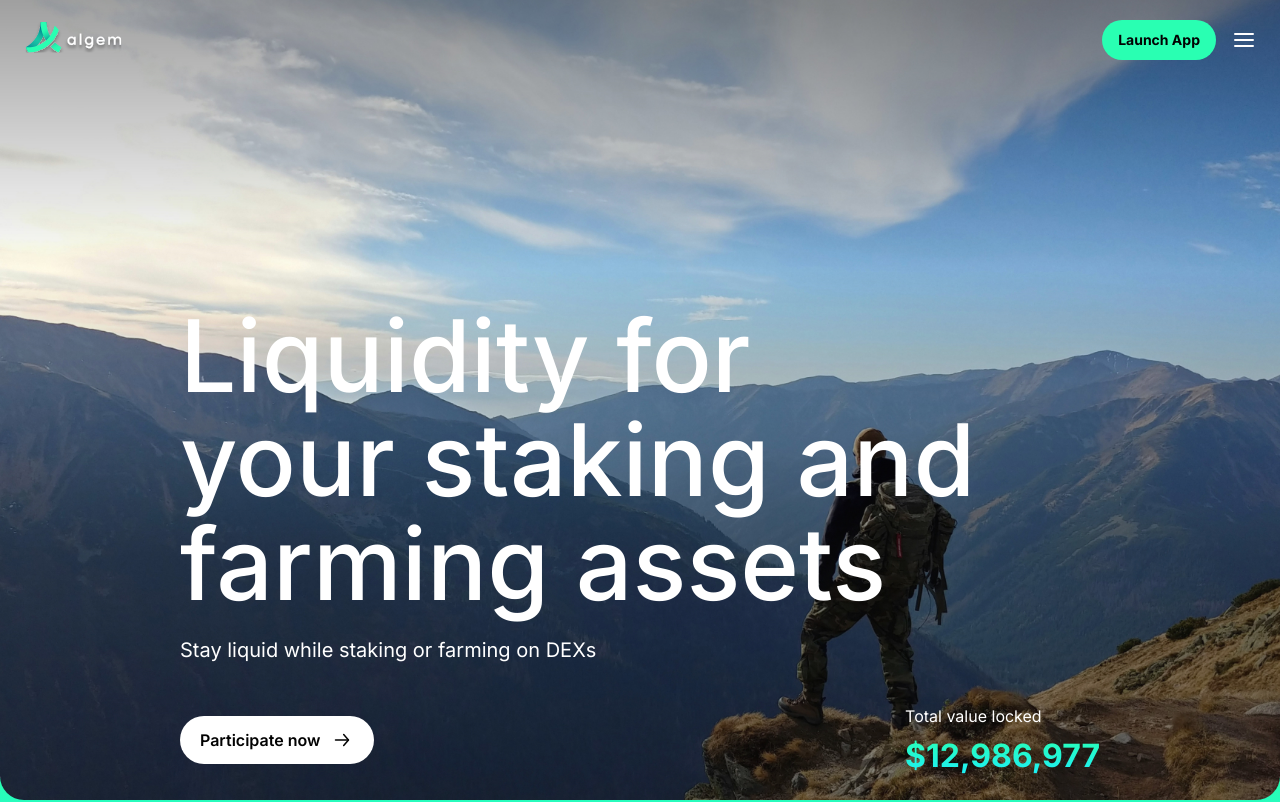
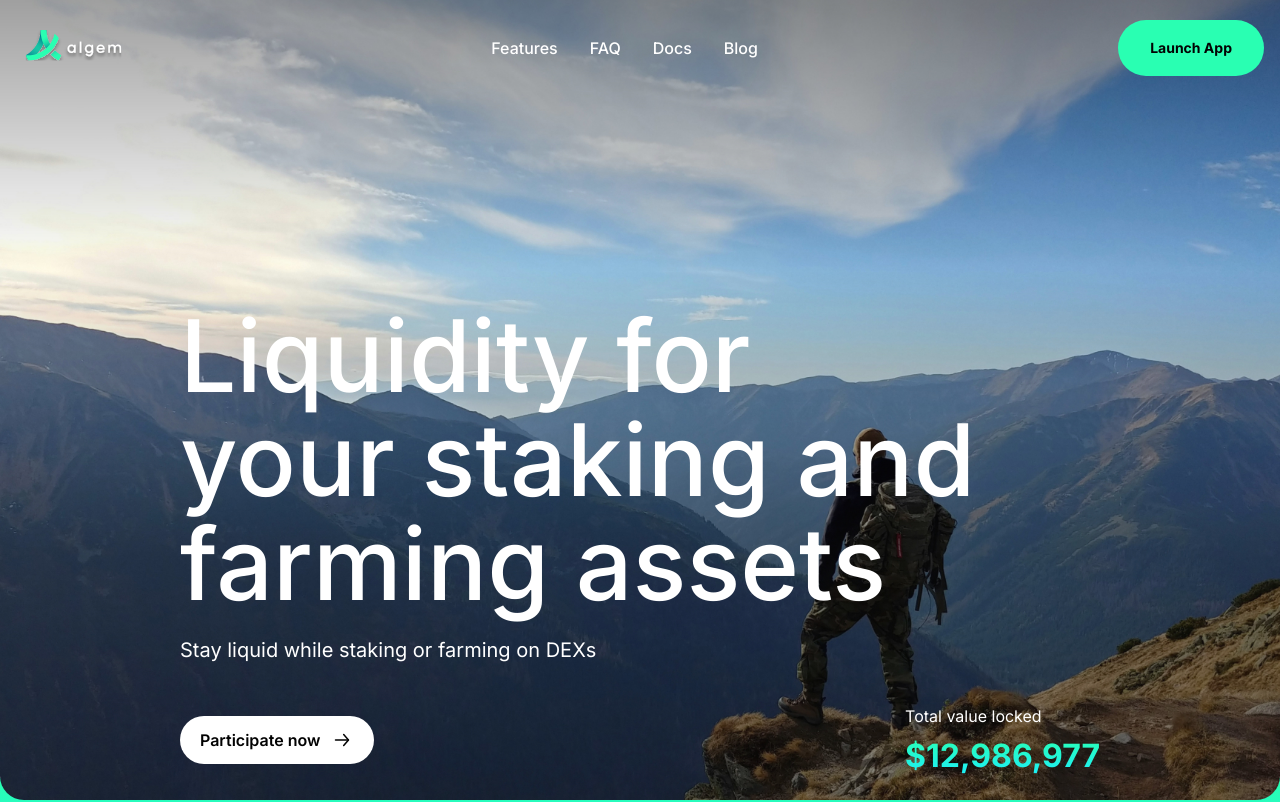
Before and after one commit to TeryaevAndrey/algem, a Next.js app: page / in a window 1280 px wide. Shown: the top 802 px of the page. Built offline with nearby package versions, Linux system fonts and the light colour scheme.

Commit message:
Fix Desktop footer

```diff
--- a/src/components/About/About.tsx
+++ b/src/components/About/About.tsx
@@ -5,11 +5,11 @@ import cn from "clsx";
 
 export const About: FC<PropsWithClassName> = ({ className }) => {
   return (
-    <div className={cn(styles.wrapper, className)}>
+    <section className={cn(styles.wrapper, className)}>
       <h2 className="text-base-content-100">Algem</h2>
       <p className="text-base-content-300 w-full max-w-full lg:max-w-[905px]">
         Transforming Finance, Redefining Freedom.
       </p>
-    </div>
+    </section>
   );
 };
--- a/src/components/Banner/Banner.tsx
+++ b/src/components/Banner/Banner.tsx
@@ -17,7 +17,7 @@ export const Banner: FC<PropsWithClassName<Props>> = ({
     <div className={cn(styles.wrapper, className)}>
       <div className={styles.bg}>
         {children}
-        <div className="flex flex-col mt-auto pb-6 px-4 lg:px-[180px]">
+        <div className="flex flex-col mt-auto pb-6 px-4 lg:px-[50px] xl:px-[180px]">
           <h1 className="text-4xl lg:text-[100px] lg:leading-[104px] font-medium leading-10 text-white w-full max-w-[290px] sm:max-w-full lg:max-w-[800px]">
             Liquidity for your staking and farming assets
           </h1>
@@ -41,7 +41,7 @@ export const Banner: FC<PropsWithClassName<Props>> = ({
       </div>
 
       <div className={styles.bottomBlock}>
-        <div className="px-4 lg:px-[180px] flex flex-col gap-5 lg:flex-row lg:justify-between lg:items-center">
+        <div className="px-4 lg:px-[50px] xl:px-[180px] flex flex-col gap-5 lg:flex-row lg:justify-between lg:items-center">
           <p>Check out our new version and roadmap for 2024</p>
 
           <Button title="View Roadmap" type="secondary" size="big" />
--- a/src/components/Header/Header.tsx
+++ b/src/components/Header/Header.tsx
@@ -12,9 +12,13 @@ export const Header = () => {
       <Menu />
 
       <div className="flex items-center gap-2">
-        <Button title="Launch App" size="small" />
+        <Button
+          className="lg:min-h-[56px] lg:!px-8 lg:!py-4"
+          title="Launch App"
+          size="small"
+        />
 
-        <Burger />
+        <Burger className="lg:hidden" />
       </div>
     </div>
   );
--- a/src/components/Header/ui/Burger/Burger.tsx
+++ b/src/components/Header/ui/Burger/Burger.tsx
@@ -2,15 +2,17 @@
 
 import { MobMenu } from "@/components";
 import { Button } from "@/components/ui";
-import { useState } from "react";
+import { PropsWithClassName } from "@/types";
+import { FC, useState } from "react";
+import cn from "clsx";
 
-export const Burger = () => {
+export const Burger: FC<PropsWithClassName> = ({ className }) => {
   const [isOpen, setOpen] = useState(false);
 
   const toggleMenu = () => setOpen((prev) => !prev);
 
   return (
-    <div className="relative">
+    <div className={cn("relative", className)}>
       {!isOpen ? (
         <button
           className="w-10 h-10 flex justify-center items-center"
--- a/src/components/Menu/Menu.tsx
+++ b/src/components/Menu/Menu.tsx
@@ -1,7 +1,15 @@
-export const Menu = () => {
-    return(
-        <div>
+import { PropsWithClassName } from "@/types";
+import { FC } from "react";
+import cn from "clsx";
+import Link from "next/link";
 
-        </div>
-    )
-}
+export const Menu: FC<PropsWithClassName> = ({ className }) => {
+  return (
+    <div className={cn("flex items-center gap-8 text-base font-medium text-white", className)}>
+      <Link href="/">Features</Link>
+      <Link href="/">FAQ</Link>
+      <Link href="/">Docs</Link>
+      <Link href="/">Blog</Link>
+    </div>
+  );
+};
--- a/src/components/SectionWrapper/SectionWrapper.tsx
+++ b/src/components/SectionWrapper/SectionWrapper.tsx
@@ -16,7 +16,7 @@ export const SectionWrapper: FC<PropsWithClassName<Props>> = ({
 }) => {
   return (
     <section
-      className={cn("py-16 lg:py-[164px] px-4 lg:px-[180px]", className)}
+      className={cn("py-16 lg:py-[164px] px-4 lg:px-[50px] xl:px-[180px]", className)}
     >
       <h2
         className={cn(
```
